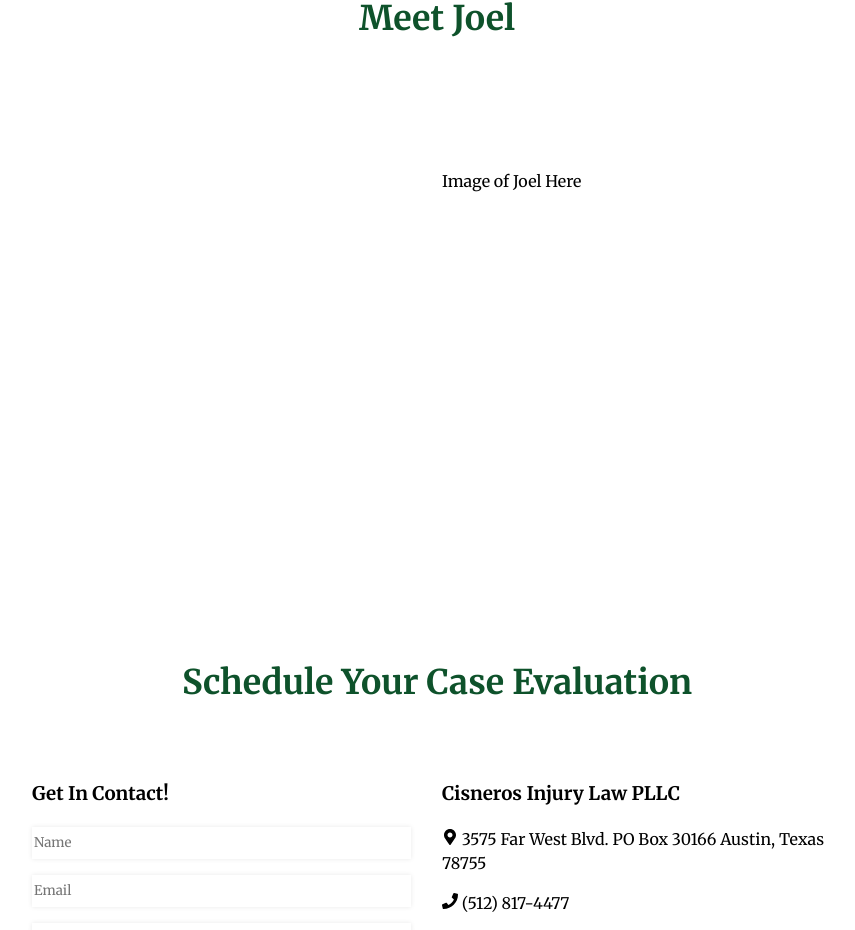
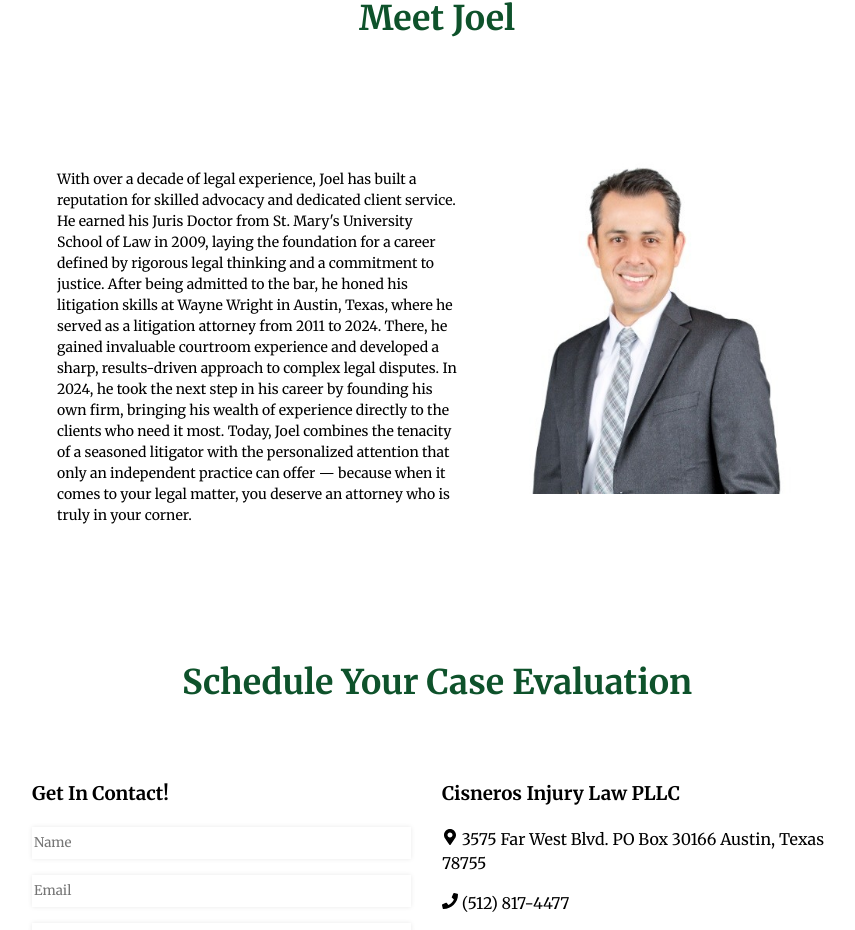
Before and after one commit to Alandlt15/lawfirm-site, a React (Vite) app: page / in a window 1280 px wide. Shown: the part 1435-2365 px from the top of the page, without its empty margins (203-1058 px from the left). Built offline with nearby package versions, Linux system fonts and the light colour scheme; a web font is replaced by a local one.

Commit message:
content: added image of joel and bio

```diff
--- a/src/components/intro.jsx
+++ b/src/components/intro.jsx
@@ -2,7 +2,7 @@
 import { useTranslation } from 'react-i18next'
 
 //component imports
-
+import JoelCisneros from "../assets/joelcisneros.jpeg"
 
 //style import
 import '../styles/intro.css'
@@ -16,7 +16,7 @@ function Intro() {
         <h2 className='intro-title'>{t("intro.title")}</h2>
         <div className='intro'>
           <p className='bio'>{t("intro.bio")}</p>
-          <p className='joel-img'>Image of Joel Here</p>
+          <img src={JoelCisneros} className='mission-img' alt='Personal Injury Image'/>
         </div>
       </article>
     </>
--- a/src/translation/en/global.json
+++ b/src/translation/en/global.json
@@ -19,7 +19,7 @@
   },
   "intro": {
     "title": "Meet Joel",
-    "bio": ""
+    "bio": "With over a decade of legal experience, Joel has built a reputation for skilled advocacy and dedicated client service. He earned his Juris Doctor from St. Mary's University School of Law in 2009, laying the foundation for a career defined by rigorous legal thinking and a commitment to justice. After being admitted to the bar, he honed his litigation skills at Wayne Wright in Austin, Texas, where he served as a litigation attorney from 2011 to 2024. There, he gained invaluable courtroom experience and developed a sharp, results-driven approach to complex legal disputes. In 2024, he took the next step in his career by founding his own firm, bringing his wealth of experience directly to the clients who need it most. Today, Joel combines the tenacity of a seasoned litigator with the personalized attention that only an independent practice can offer — because when it comes to your legal matter, you deserve an attorney who is truly in your corner."
   },
   "contact": {
     "title": "Schedule Your Case Evaluation",
--- a/src/translation/sp/global.json
+++ b/src/translation/sp/global.json
@@ -19,7 +19,7 @@
   },
   "intro": {
     "title": "Conoce a Joel",
-    "bio": ""
+    "bio": "Con más de una década de experiencia legal, Joel ha construido una reputación de defensa hábil y servicio dedicado al cliente. Obtuvo su Doctorado en Jurisprudencia de la Facultad de Derecho de la Universidad St. Mary's en 2009, sentando las bases para una carrera definida por un riguroso pensamiento jurídico y un compromiso con la justicia. Tras ser admitido al colegio de abogados, perfeccionó sus habilidades en litigios en Wayne Wright en Austin, Texas, donde se desempeñó como abogado litigante de 2011 a 2024. Allí adquirió una invaluable experiencia en los tribunales y desarrolló un enfoque agudo y orientado a resultados para disputas legales complejas. En 2024, dio el siguiente paso en su carrera al fundar su propio despacho, llevando su amplia experiencia directamente a los clientes que más lo necesitan. Hoy en día, Joel combina la tenacidad de un litigante experimentado con la atención personalizada que solo una práctica independiente puede ofrecer — porque cuando se trata de su asunto legal, usted merece un abogado que esté verdaderamente de su lado."
   },
   "contact": {
     "title": "Programa Tu Evaluación de Caso",
```
Also changed, not shown: src/assets/joelcisneros.jpeg (added).
